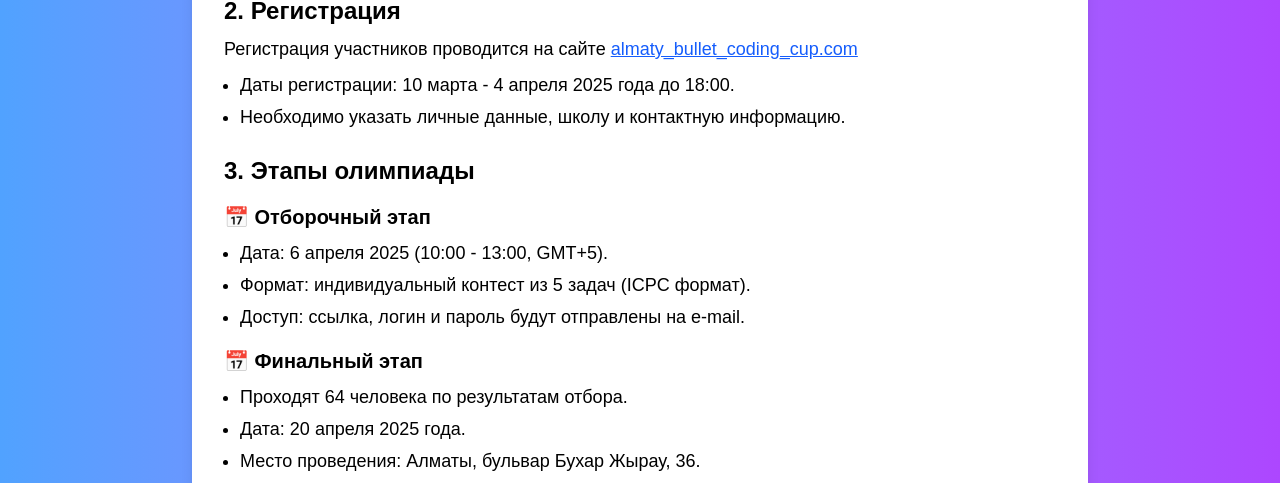
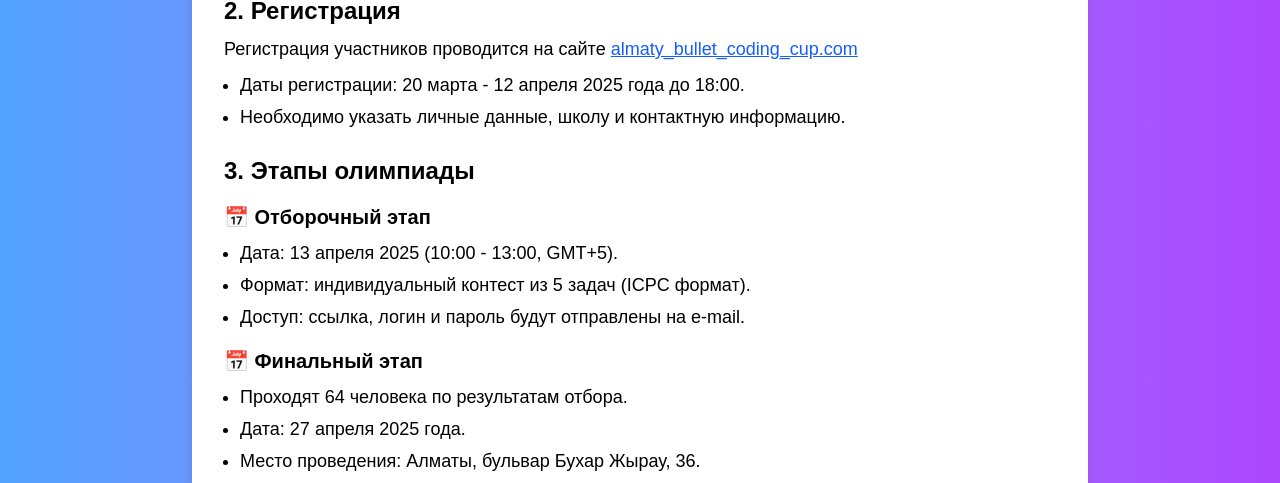
Before and after one commit to WanderingSsoul/olymp-site, a Next.js app: page /rules in a window 1280 px wide. Shown: the part 385-868 px from the top of the page. Built offline with nearby package versions, Linux system fonts and the light colour scheme.

Commit message:
Короткое описание изменений

```diff
--- a/src/app/rules/page.tsx
+++ b/src/app/rules/page.tsx
@@ -36,7 +36,7 @@ export default function Rules() {
             </a>
           </p>
           <ul className="list-disc pl-4 mt-2 space-y-1 text-base sm:text-lg">
-            <li>Даты регистрации: 10 марта - 4 апреля 2025 года до 18:00.</li>
+            <li>Даты регистрации: 20 марта - 12 апреля 2025 года до 18:00.</li>
             <li>Необходимо указать личные данные, школу и контактную информацию.</li>
           </ul>
         </div>
@@ -46,14 +46,14 @@ export default function Rules() {
           <h2 className="text-xl sm:text-2xl font-bold mb-2">3. Этапы олимпиады</h2>
           <h3 className="text-lg sm:text-xl font-semibold mt-4">📅 Отборочный этап</h3>
           <ul className="list-disc pl-4 mt-2 space-y-1 text-base sm:text-lg">
-            <li>Дата: 6 апреля 2025 (10:00 - 13:00, GMT+5).</li>
+            <li>Дата: 13 апреля 2025 (10:00 - 13:00, GMT+5).</li>
             <li>Формат: индивидуальный контест из 5 задач (ICPC формат).</li>
             <li>Доступ: ссылка, логин и пароль будут отправлены на e-mail.</li>
           </ul>
           <h3 className="text-lg sm:text-xl font-semibold mt-4">📅 Финальный этап</h3>
           <ul className="list-disc pl-4 mt-2 space-y-1 text-base sm:text-lg">
             <li>Проходят 64 человека по результатам отбора.</li>
-            <li>Дата: 20 апреля 2025 года.</li>
+            <li>Дата: 27 апреля 2025 года.</li>
             <li>Место проведения: Алматы, бульвар Бухар Жырау, 36.</li>
             <li>Формат: по олимпийской системе (1 vs 1).</li>
           </ul>
```
